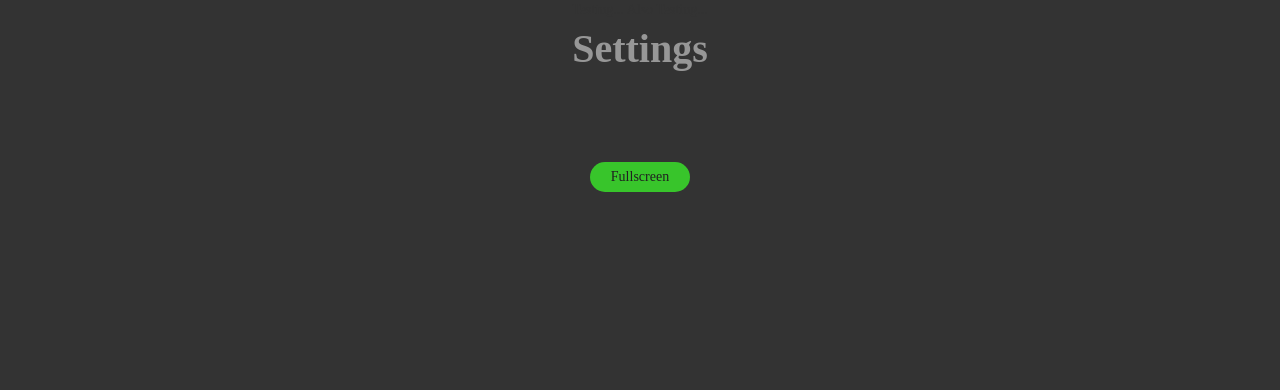
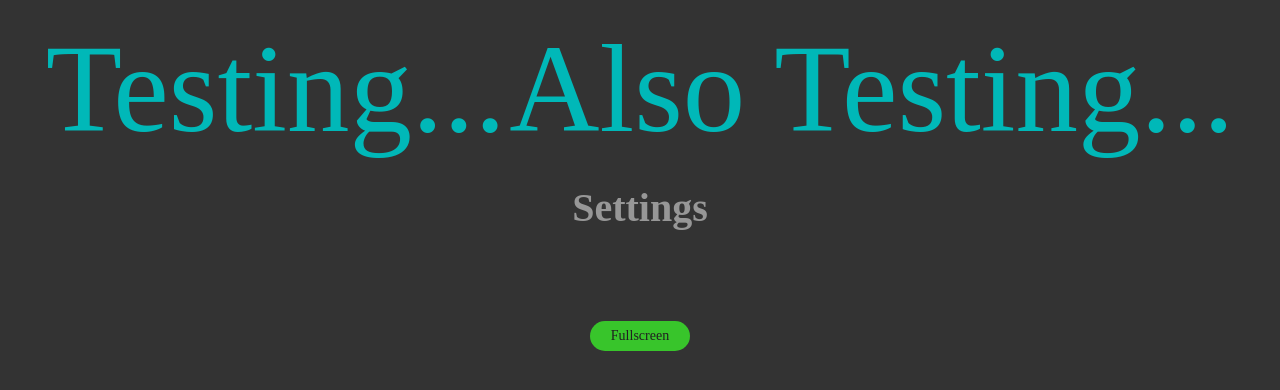
Before and after one commit to mastermind-of-math/Clock, a plain HTML site: page index.html in a window 1280 px wide. Drawn offline with nearby package versions, Linux system fonts and the light colour scheme; some icons are missing; a web font is replaced by a local one.

Commit message:
Update index.html

```diff
--- a/index.html
+++ b/index.html
@@ -83,7 +83,7 @@
                         cursor: crosshair;
                     }
 
-                    #main{
+                    .main{
                         font-size: 125px;
                         color: rgb(0, 184, 184);
                     }
```
